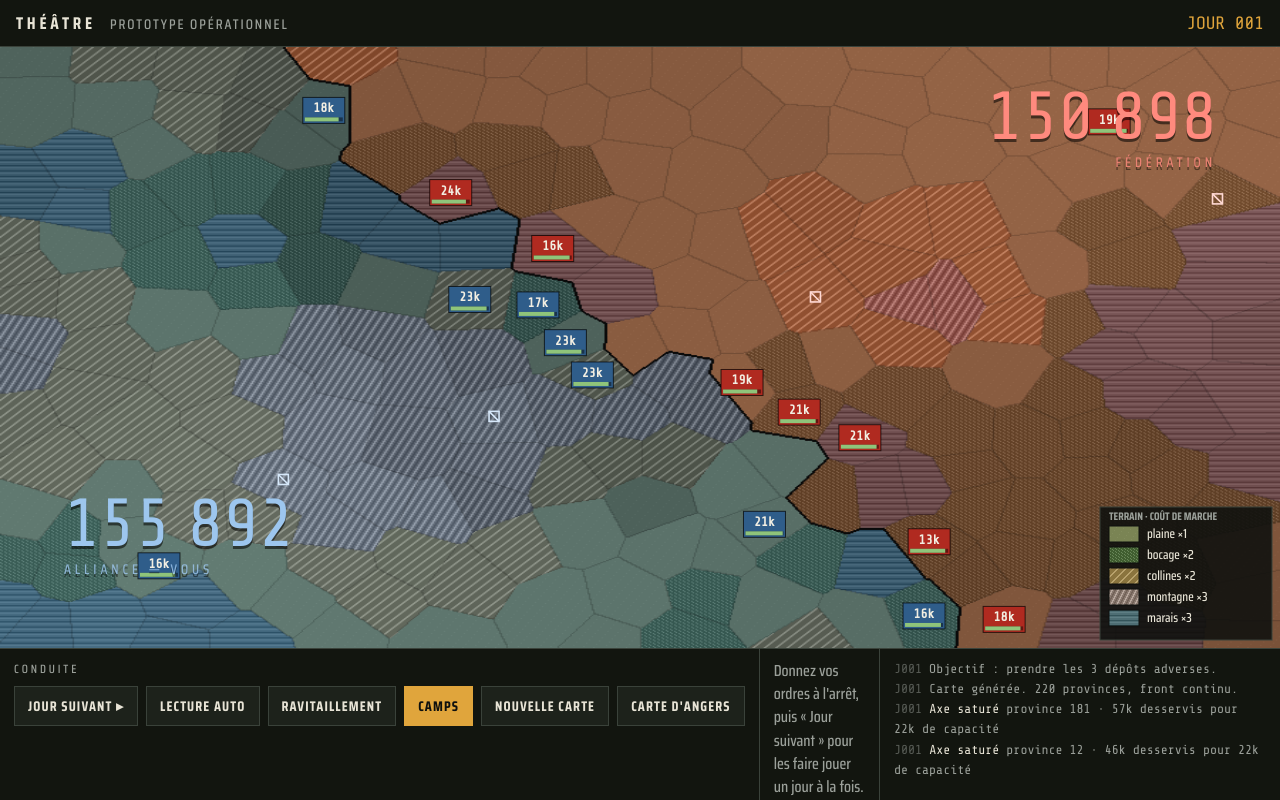
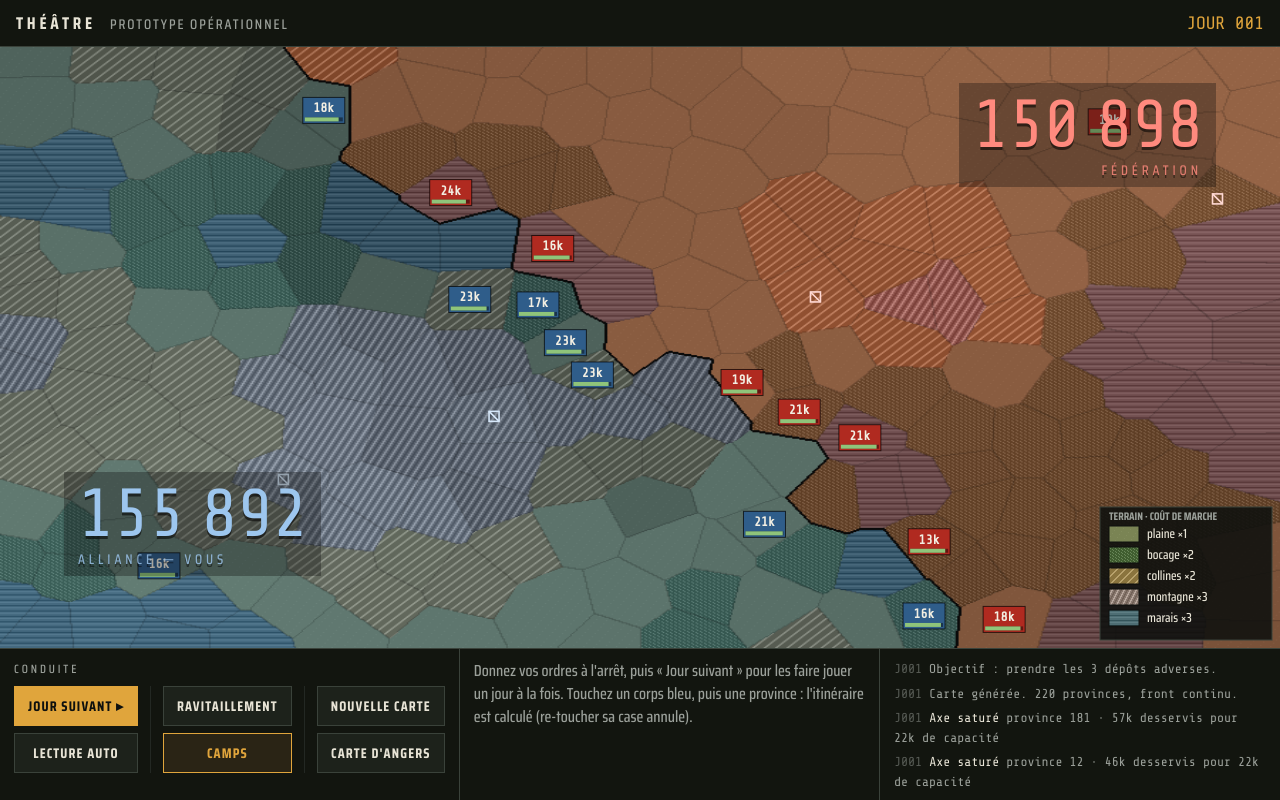
Before and after one commit to DeGraciaMathieu/theater-of-war, a website with bundled scripts: page index.html in a window 1280 px wide. Built offline with nearby package versions, Linux system fonts and the light colour scheme.

Commit message:
Restructure HUD buttons with primary action and plate counters
Co-Authored-By: Claude Fable 5 <noreply@anthropic.com>

```diff
--- a/css/style.css
+++ b/css/style.css
@@ -33,6 +33,7 @@ canvas{position:absolute;inset:0;width:100%;height:100%;display:block;touch-acti
   position:absolute;font-family:"Share Tech Mono",monospace;
   font-size:clamp(32px,7vw,68px);line-height:1;
   text-shadow:0 3px 0 rgba(0,0,0,.55);letter-spacing:-.02em;
+  background:rgba(10,11,10,.32);padding:8px 14px 10px;
 }
 .compteur small{display:block;font-family:"Saira Condensed",sans-serif;
   font-size:14px;letter-spacing:.28em;opacity:.8;margin-top:4px;text-transform:uppercase}
@@ -47,7 +48,10 @@ canvas{position:absolute;inset:0;width:100%;height:100%;display:block;touch-acti
 .bloc{padding:10px 14px;border-right:1px solid var(--trait);min-width:0;
       min-height:0;overflow:hidden}
 .bloc h3{font-size:12px;letter-spacing:.24em;text-transform:uppercase;color:var(--os-faible);margin-bottom:8px;font-weight:500}
-.cmd{display:flex;gap:8px;flex-wrap:wrap}
+/* trois groupes en colonnes : conduite / vues / cartes — l'action primaire ressort */
+.cmd{display:flex;gap:12px}
+.grp{display:flex;flex-direction:column;gap:7px;padding-right:12px;border-right:1px solid #232823}
+.grp:last-child{border-right:none;padding-right:0}
 button{
   font-family:inherit;font-weight:700;font-size:14px;letter-spacing:.08em;text-transform:uppercase;
   background:#1d221b;color:var(--os);border:1px solid var(--trait);
@@ -55,14 +59,18 @@ button{
 }
 button:hover{border-color:var(--ambre);color:var(--ambre)}
 button:focus-visible{outline:2px solid var(--ambre);outline-offset:2px}
-button[aria-pressed="true"]{background:var(--ambre);color:var(--encre);border-color:var(--ambre)}
+/* toggle actif : contour + texte ambre — l'aplat ambre reste réservé à l'action primaire */
+button[aria-pressed="true"]{background:#2a2415;color:var(--ambre);border-color:var(--ambre)}
+button.primaire{background:var(--ambre);color:var(--encre);border-color:var(--ambre)}
+button.primaire:hover{background:#f0b654;color:var(--encre)}
 .fiche{flex:1;font-size:16px;line-height:1.45;overflow:hidden}
 .fiche .vide{color:var(--os-faible)}
 .jauge{height:6px;background:#232823;margin:3px 0 8px;position:relative}
 .jauge i{position:absolute;inset:0 auto 0 0;display:block}
 .journal{width:min(38vw,400px);flex:none;font-family:"Share Tech Mono",monospace;
-  font-size:13px;line-height:1.55;color:var(--os-faible);border-right:none;
+  font-size:13px;line-height:1.5;color:var(--os-faible);border-right:none;
   min-height:0;overflow-y:auto;overscroll-behavior:contain}
+.journal div{margin-bottom:5px}
 .journal b{color:var(--os);font-weight:400}
 @media (max-width:720px){
   .hud{flex-wrap:wrap;height:auto;max-height:42vh}
--- a/index.html
+++ b/index.html
@@ -30,12 +30,18 @@
   <div class="bloc">
     <h3>Conduite</h3>
     <div class="cmd">
-      <button id="bStep">Jour suivant ▸</button>
-      <button id="bAuto" aria-pressed="false">Lecture auto</button>
-      <button id="bSupply" aria-pressed="false">Ravitaillement</button>
-      <button id="bCamps" aria-pressed="true">Camps</button>
-      <button id="bReset">Nouvelle carte</button>
-      <button id="bAngers">Carte d'Angers</button>
+      <div class="grp">
+        <button id="bStep" class="primaire">Jour suivant ▸</button>
+        <button id="bAuto" aria-pressed="false">Lecture auto</button>
+      </div>
+      <div class="grp">
+        <button id="bSupply" aria-pressed="false">Ravitaillement</button>
+        <button id="bCamps" aria-pressed="true">Camps</button>
+      </div>
+      <div class="grp">
+        <button id="bReset">Nouvelle carte</button>
+        <button id="bAngers">Carte d'Angers</button>
+      </div>
     </div>
   </div>
   <div class="bloc fiche" id="fiche"><span class="vide">Donnez vos ordres à l'arrêt, puis « Jour suivant » pour les faire jouer un jour à la fois. Touchez un corps bleu, puis une province : l'itinéraire est calculé (re-toucher sa case annule).</span></div>
```
